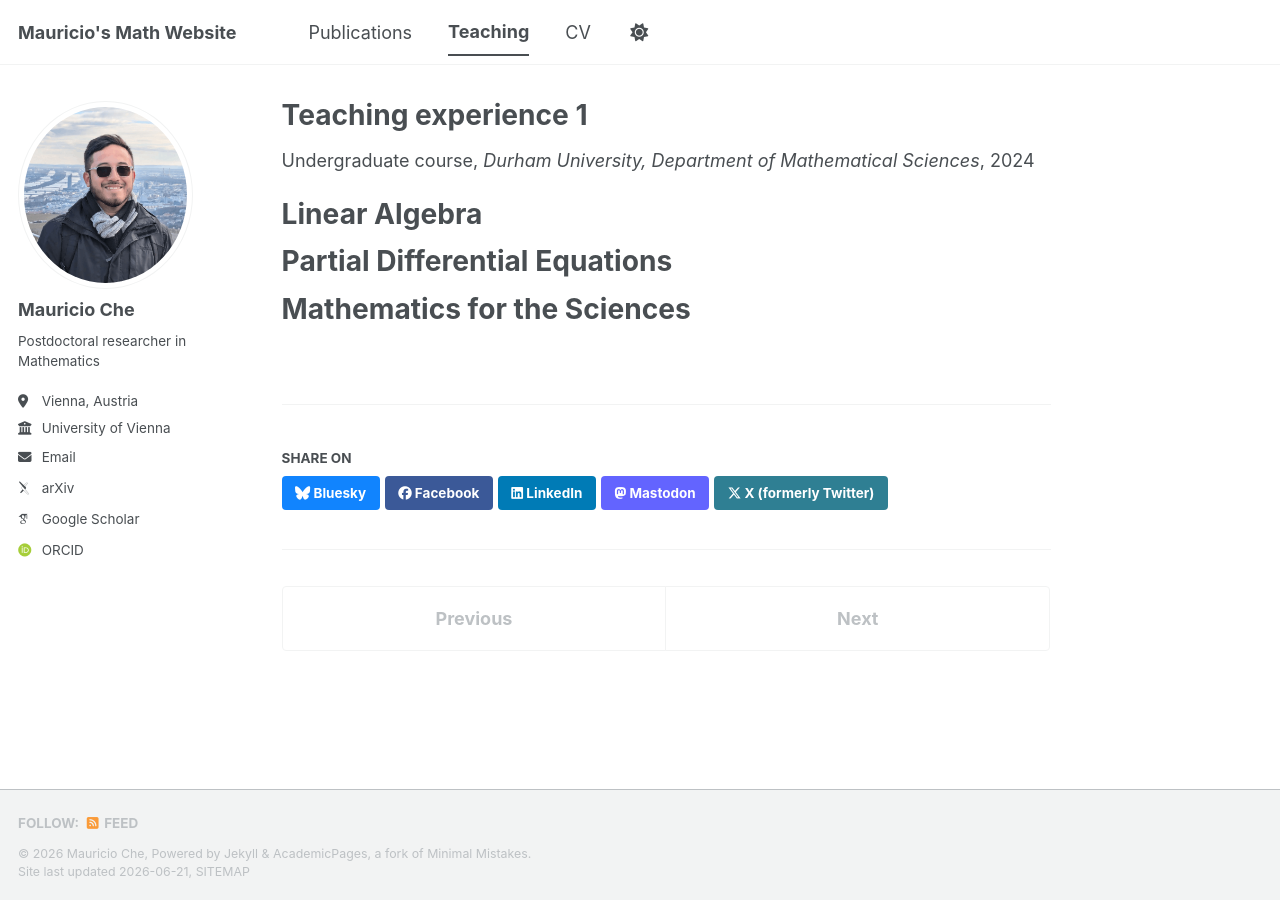
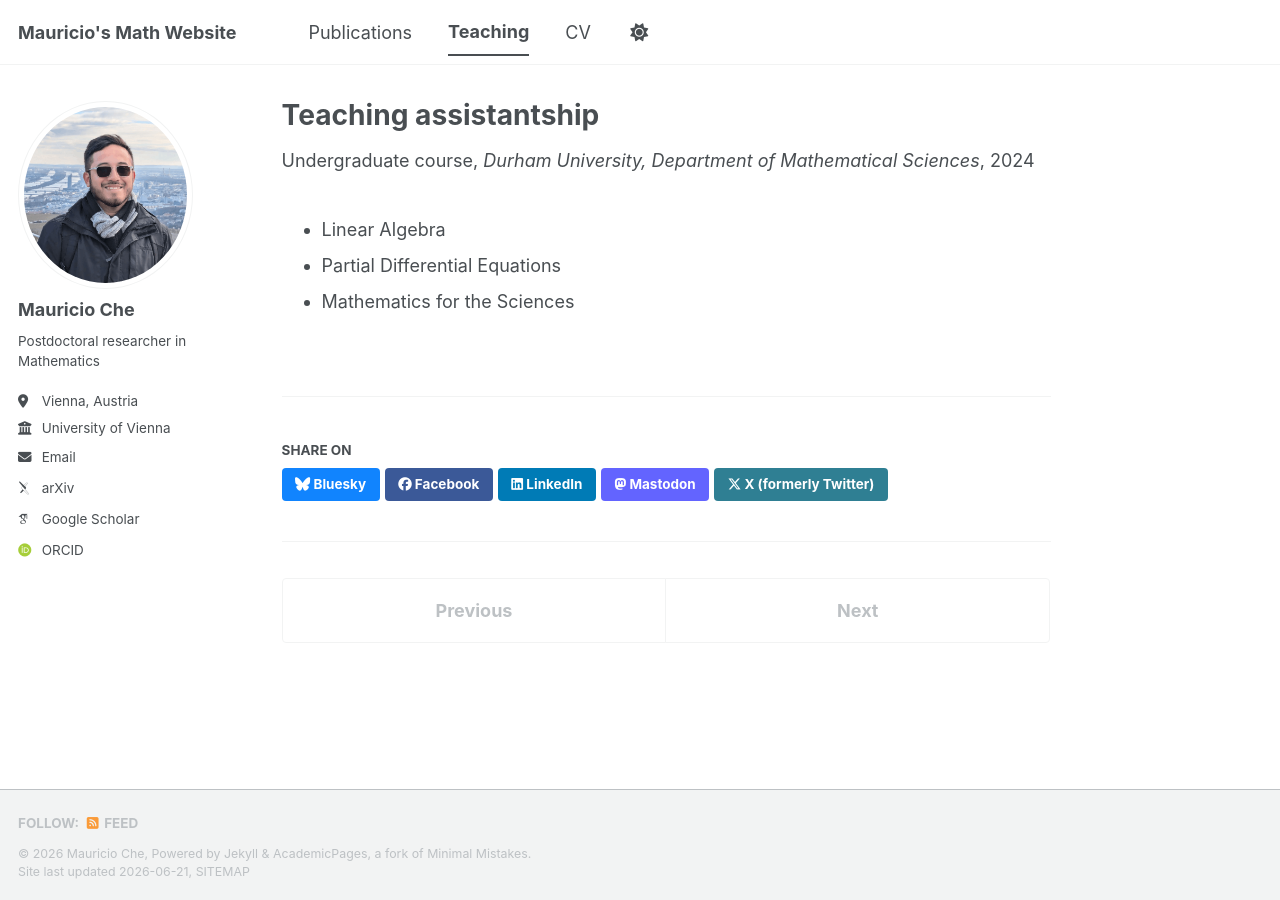
Before and after one commit to MauricioChe/mauricioche.github.io, a Jekyll site: the page built from _teaching/2014-spring-teaching-1.md, in a window 1280 px wide. Built offline with Jekyll 4.4.1, drawn with Linux system fonts in a browser that asks for light colours; some web fonts are replaced; a script bundle is joined from its source files by our own code; library files that are not in the unit come from our copies.

Commit message:
Update 2014-spring-teaching-1.md

```diff
--- a/_teaching/2014-spring-teaching-1.md
+++ b/_teaching/2014-spring-teaching-1.md
@@ -1,5 +1,5 @@
 ---
-title: "Teaching experience 1"
+title: "Teaching assistantship"
 collection: teaching
 type: "Undergraduate course"
 permalink: /teaching/2014-spring-teaching-1
@@ -8,11 +8,6 @@ date: 2024-01-01
 location: "Durham, UK"
 ---
 
-Linear Algebra
-======
-
-Partial Differential Equations
-======
-
-Mathematics for the Sciences
-======
+- Linear Algebra
+- Partial Differential Equations
+- Mathematics for the Sciences
```
